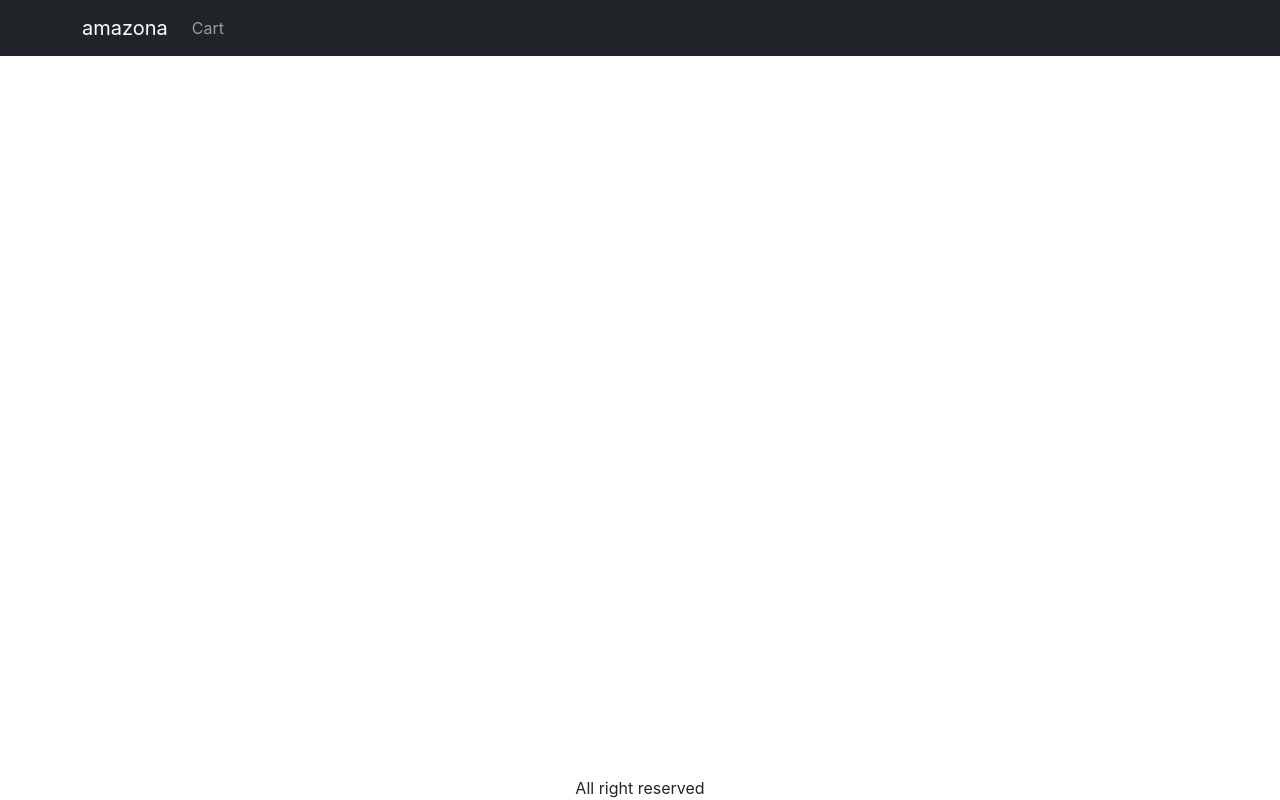
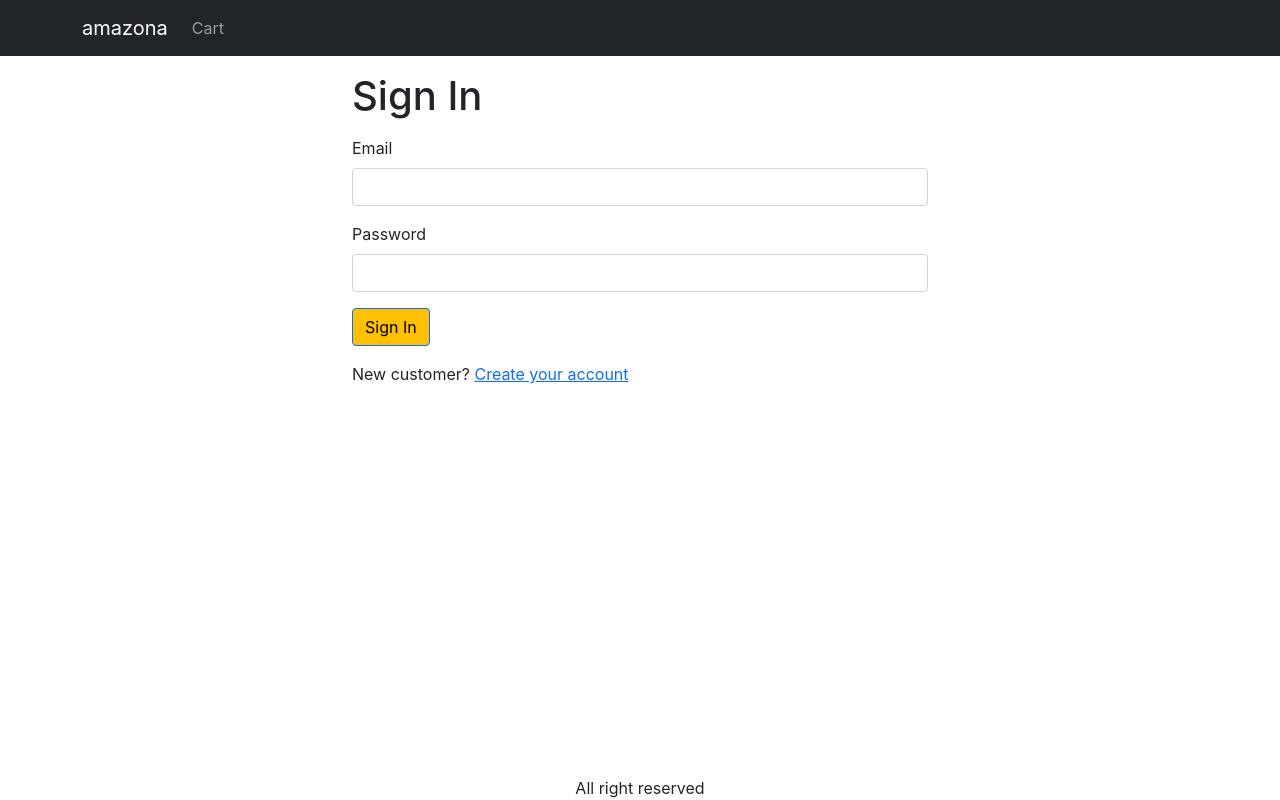
Before and after one commit to anna-reirl/Shopping-App, a React (Create React App) app in the folder frontend/: page /signin in a window 1280 px wide. Built offline with nearby package versions, Linux system fonts and the light colour scheme.

Commit message:
feat: Create-Signin-Screen

```diff
--- a/frontend/src/App.js
+++ b/frontend/src/App.js
@@ -9,6 +9,7 @@
 import Nav from 'react-bootstrap/Nav';
 import { Link } from 'react-router-dom';
 import { Store } from './Store';
+import SigninScreen from './screens/SigninScreen';
 import CartScreen from './screens/CartScreen';
 
 function App() {
@@ -41,6 +42,7 @@
             <Routes>
               <Route path="/product/:slug" element={<ProductScreen />} />
               <Route path="/cart" element={<CartScreen />} />
+              <Route path="/signin" element={<SigninScreen />} />
               <Route path="/" element={<HomeScreen />} />
             </Routes>
           </Container>
--- a/frontend/src/index.css
+++ b/frontend/src/index.css
@@ -54,3 +54,7 @@
 .img-thumbnail {
   height: 80px;
 }
+
+.small-container {
+  max-width: 600px;
+}
--- a/frontend/src/screens/ProductScreen.js
+++ b/frontend/src/screens/ProductScreen.js
@@ -54,7 +54,7 @@
   const { state, dispatch: ctxDispatch } = useContext(Store);
   const { cart } = state;
   const addToCartHandler = async () => {
-    const existItem = cart.cartItems.find((x) => x._id == product._id);
+    const existItem = cart.cartItems.find((x) => x._id === product._id);
     const quantity = existItem ? existItem.quantity + 1 : 1;
     const { data } = await axios.get(`/api/products/${[product._id]}`);
     if (data.countInStock < quantity) {
--- /dev/null
+++ b/frontend/src/screens/SigninScreen.js
@@ -0,0 +1,36 @@
+import { Link, useLocation } from 'react-router-dom';
+import Container from 'react-bootstrap/Container';
+import Form from 'react-bootstrap/Form';
+import Button from 'react-bootstrap/Button';
+import { Helmet } from 'react-helmet-async';
+
+export default function SigninScreen() {
+  const { search } = useLocation();
+  const redirectInUrl = new URLSearchParams(search).get('redirect');
+  const redirect = redirectInUrl ? redirectInUrl : '/';
+  return (
+    <Container className="small-container">
+      <Helmet>
+        <title>Sign In</title>
+      </Helmet>
+      <h1 className="my-3">Sign In</h1>
+      <Form>
+        <Form.Group className="mb-3" controlId="email">
+          <Form.Label>Email</Form.Label>
+          <Form.Control type="email" required />
+        </Form.Group>
+        <Form.Group className="mb-3" controlId="password">
+          <Form.Label>Password</Form.Label>
+          <Form.Control type="password" required />
+        </Form.Group>
+        <div className="mb-3">
+          <Button type="submit">Sign In</Button>
+        </div>
+        <div className="mb-3">
+          New customer?{' '}
+          <Link to={`/signup?redirect=${redirect}`}>Create your account</Link>
+        </div>
+      </Form>
+    </Container>
+  );
+}
```
Also changed, not shown: 1 other file (tests, documents, lock files or other folders).
